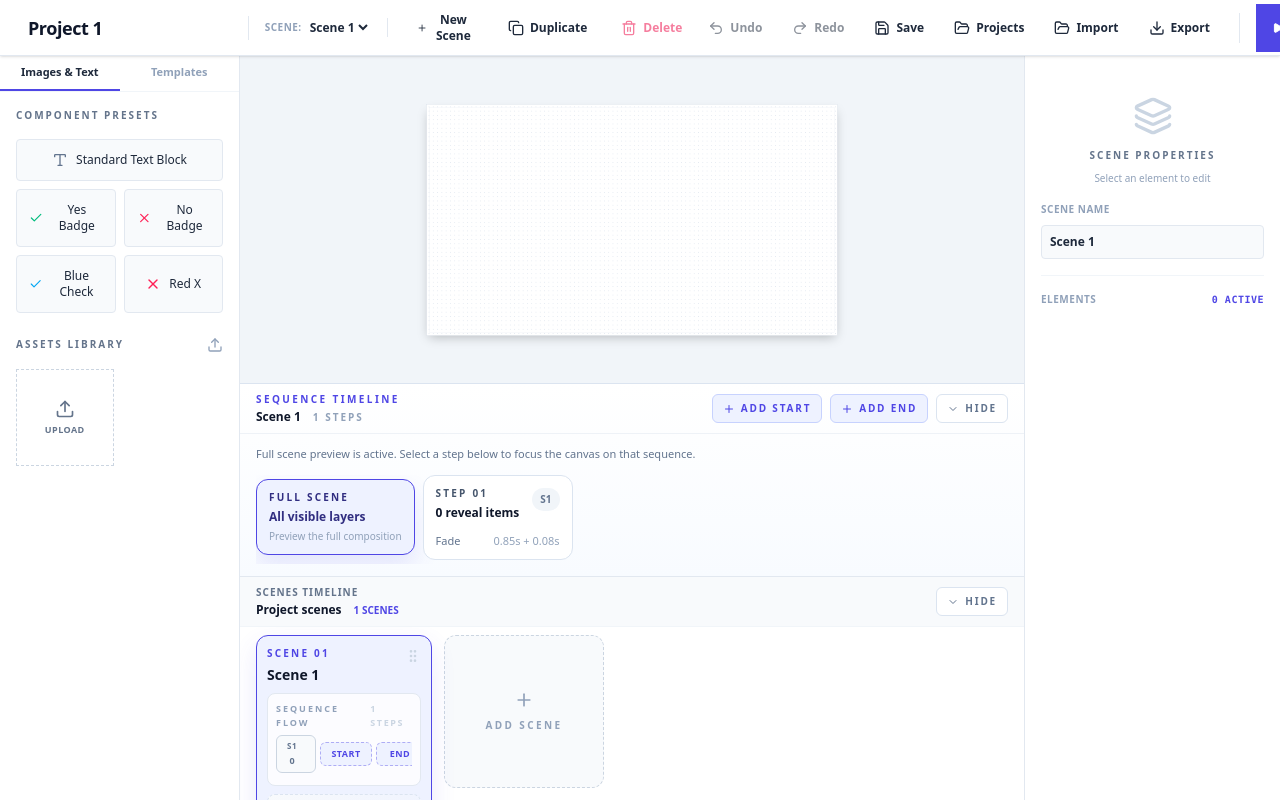
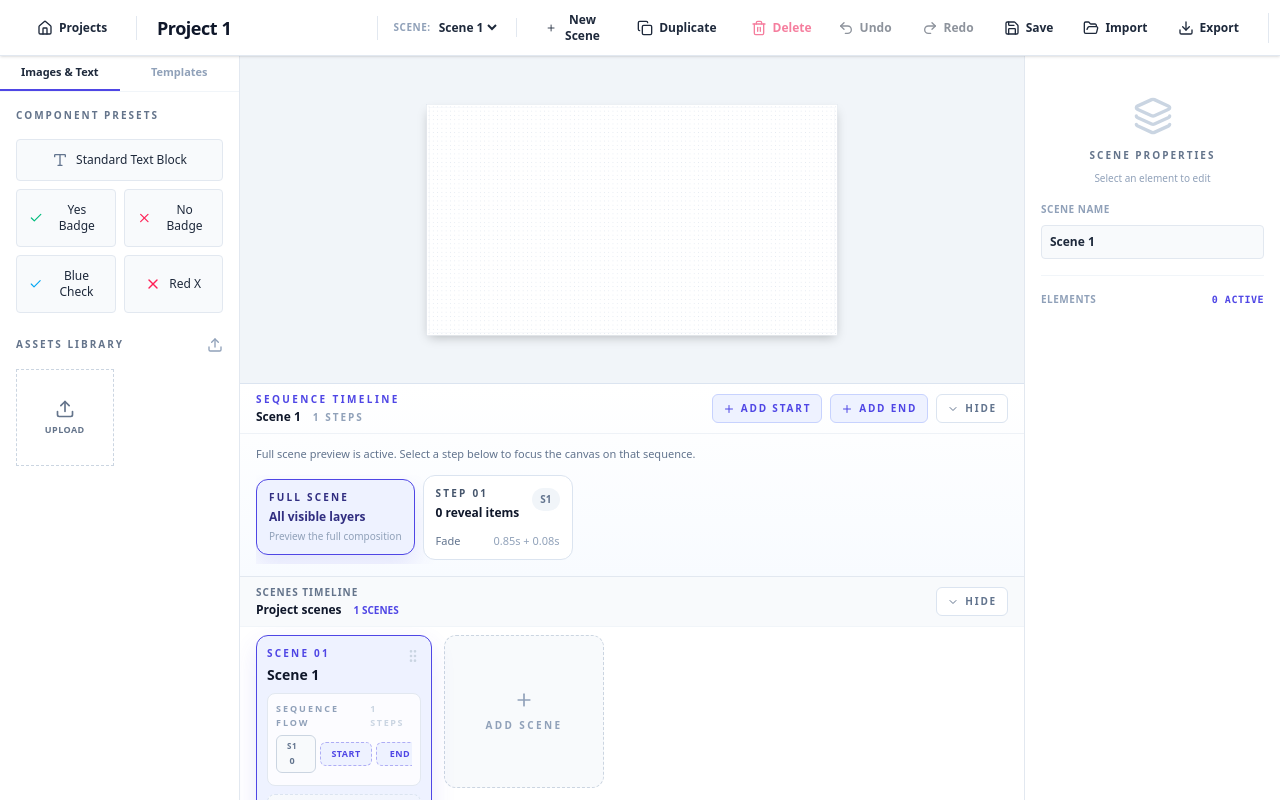
Before and after one commit to raoufbelakhdar/presentation-slide, a React (Vite) app: page / in a window 1280 px wide. Both pictures are taken after a click on the button "New Project". Built offline with nearby package versions, Linux system fonts and the light colour scheme.

Commit message:
Add 'Projects' button to Toolbar for navigation to project library

```diff
--- a/src/components/Toolbar.tsx
+++ b/src/components/Toolbar.tsx
@@ -1,6 +1,6 @@
 import React from 'react';
 import { useAppContext } from '../AppContext';
-import { Play, Save, FolderOpen, Plus, Copy, Trash2, Download, Undo2, Redo2 } from 'lucide-react';
+import { Play, Save, FolderOpen, Plus, Copy, Trash2, Download, Undo2, Redo2, Home } from 'lucide-react';
 import { generateId, exportProject, readTextFile } from '../utils';
 
 export function Toolbar() {
@@ -41,6 +41,13 @@ export function Toolbar() {
   return (
     <div className="flex items-center justify-between h-14 bg-white border-b border-[#e2e8f0] px-6 shadow-sm shrink-0 z-30">
       <div className="flex items-center gap-2">
+        <button onClick={() => dispatch({ type: 'SET_SCREEN', payload: 'projects' })} className="px-3 py-1.5 text-xs font-semibold hover:bg-slate-50 transition-colors border border-transparent hover:border-[#cbd5e1] rounded-sm flex items-center gap-1.5" title="Project Library">
+          <Home className="w-4 h-4" />
+          <span className="hidden sm:inline">Projects</span>
+        </button>
+
+        <div className="h-6 w-px bg-[#e2e8f0] mx-2" />
+
         <input
           type="text"
           value={project.name}
@@ -105,11 +112,6 @@ export function Toolbar() {
             <span className="hidden sm:inline">Save</span>
           </button>
 
-          <button onClick={() => dispatch({ type: 'SET_SCREEN', payload: 'projects' })} className="px-3 py-1.5 text-xs font-semibold hover:bg-slate-50 transition-colors border border-transparent hover:border-[#cbd5e1] rounded-sm flex items-center gap-1.5" title="Project Library">
-            <FolderOpen className="w-4 h-4" />
-            <span className="hidden sm:inline">Projects</span>
-          </button>
-
           <label className="px-3 py-1.5 text-xs font-semibold hover:bg-slate-50 transition-colors border border-transparent hover:border-[#cbd5e1] rounded-sm cursor-pointer flex items-center gap-1.5" title="Load Project">
             <FolderOpen className="w-4 h-4" />
             <span className="hidden sm:inline">Import</span>
```
